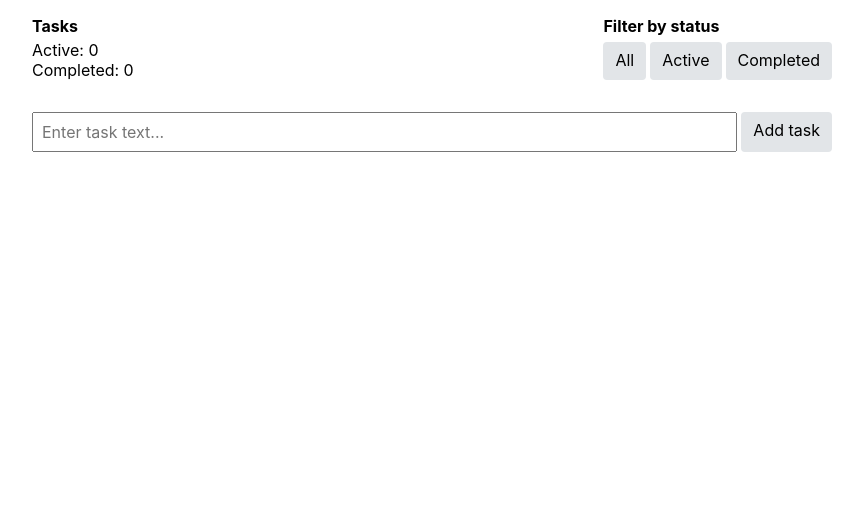
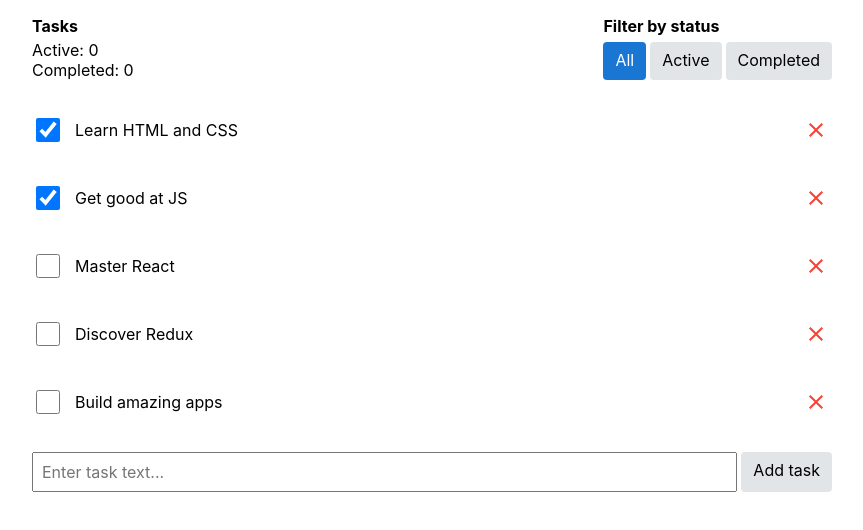
Before and after one commit to Allovallo/redux-1, a React (Create React App) app: page / in a window 1280 px wide. Shown: the top 530 px of the page, without its empty margins (208-1071 px from the left). Built offline with nearby package versions, Linux system fonts and the light colour scheme.

Commit message:
files updated

```diff
--- a/src/components/StatusFilter/StatusFilter.js
+++ b/src/components/StatusFilter/StatusFilter.js
@@ -1,12 +1,16 @@
 import { Button } from "../Button/Button";
 import css from "./StatusFilter.module.css";
+import { useSelector } from "react-redux";
+import { statusFilters } from "../../redux/constants";
 
 export const StatusFilter = () => {
+  const filter = useSelector((state) => state.filters.status);
+
   return (
     <div className={css.wrapper}>
-      <Button>All</Button>
-      <Button>Active</Button>
-      <Button>Completed</Button>
+      <Button selected={filter === statusFilters.all}>All</Button>
+      <Button selected={filter === statusFilters.active}>Active</Button>
+      <Button selected={filter === statusFilters.completed}>Completed</Button>
     </div>
   );
 };
--- a/src/components/TaskList/TaskList.js
+++ b/src/components/TaskList/TaskList.js
@@ -1,11 +1,30 @@
+import { useSelector } from "react-redux";
+import { statusFilters } from "../../redux/constants";
 import { Task } from "../Task/Task";
 import css from "./TaskList.module.css";
 
+const getVisibleTasks = (tasks, statusFilter) => {
+  switch (statusFilter) {
+    case statusFilters.active:
+      // eslint-disable-next-line no-undef
+      return tasks.filter((task = !task.completed));
+    case statusFilters.completed:
+      // eslint-disable-next-line no-undef
+      return tasks.filter((task = task.completed));
+    default:
+      return tasks;
+  }
+};
+
 export const TaskList = () => {
+  const tasks = useSelector((state) => state.tasks);
+  const statusFilter = useSelector((state) => state.filters.status);
+  const visibleTasks = getVisibleTasks(tasks, statusFilter);
+
   return (
     <ul className={css.list}>
-      {[].map((task) => (
-        <li className={css.listItem} key={task.id}>
+      {visibleTasks.map((task) => (
+        <li key={task.id}>
           <Task task={task} />
         </li>
       ))}
--- a/src/redux/constants.js
+++ b/src/redux/constants.js
@@ -0,0 +1,5 @@
+export const statusFilters = Object.freeze({
+  all: "all",
+  active: "active",
+  completed: "completed",
+});
```
